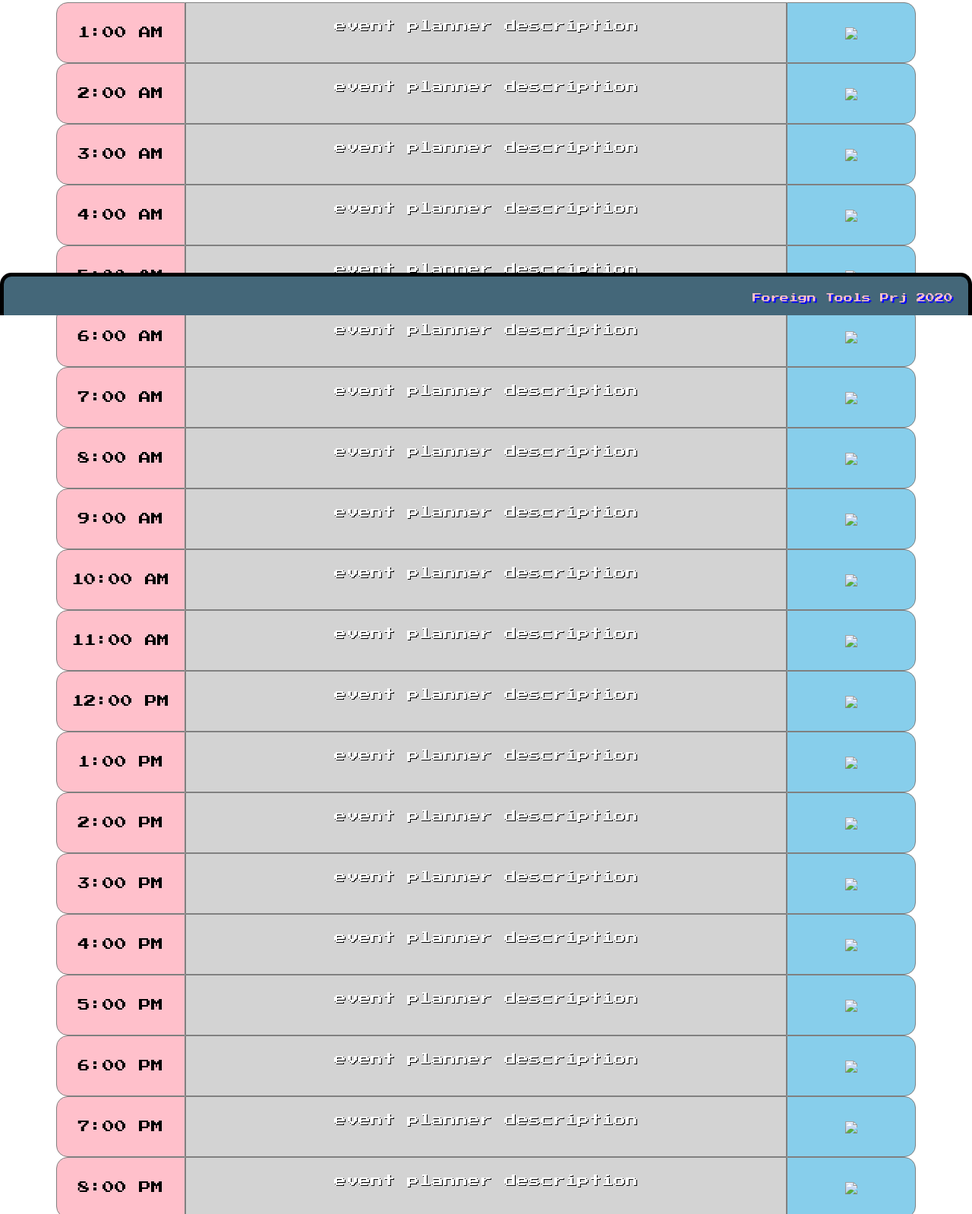
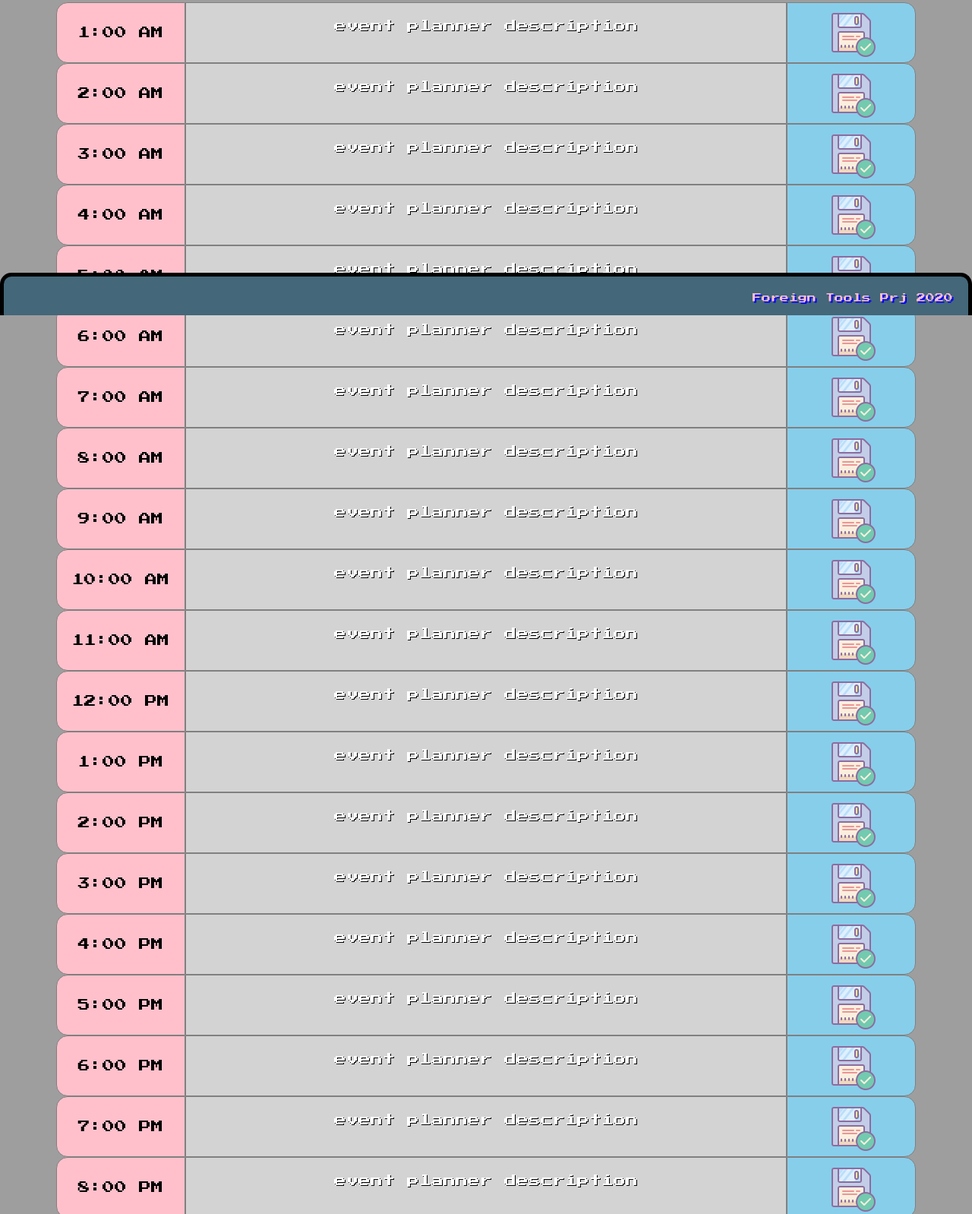
Before and after one commit to Ryuku72/05WorkDayScheduler, a plain HTML site: page index.html in a window 1280 px wide. Shown: the part 385-1983 px from the top of the page at 76% size. Drawn offline with nearby package versions, Linux system fonts and the light colour scheme; the site is published under a folder, as on GitHub Pages, so addresses that start at the root find nothing.

Commit message:
fixed pictures

```diff
--- a/index.html
+++ b/index.html
@@ -34,7 +34,7 @@
         <span class="short-text">1AM</span>
       </div>
       <textarea class="time01 description" row="1" placeholder="event planner description"></textarea>
-      <button id="time01AM" class="saveBtn" type="submit"><img src="/assets/save.png" class="saveImage"/></button>
+      <button id="time01AM" class="saveBtn" type="submit"><img src="./assets/save.png" class="saveImage"/></button>
     </div>
 
     <div class="grid">
@@ -43,7 +43,7 @@
         <span class="short-text">2AM</span>
       </div>
       <textarea class="time02 description" name="2:00am" row="1" placeholder="event planner description"></textarea>
-      <button id="time02AM" class="saveBtn"><img src="/assets/save.png" class="saveImage"/></button>
+      <button id="time02AM" class="saveBtn"><img src="./assets/save.png" class="saveImage"/></button>
     </div>
 
     <div class="grid">
@@ -52,7 +52,7 @@
         <span class="short-text">3AM</span>
       </div>
       <textarea class="time03 description" name="3:00am" row="1" placeholder="event planner description"></textarea>
-      <button id="time03AM" class="saveBtn"><img src="/assets/save.png" class="saveImage"/></button>
+      <button id="time03AM" class="saveBtn"><img src="./assets/save.png" class="saveImage"/></button>
     </div>
 
     <div class="grid">
@@ -61,7 +61,7 @@
         <span class="short-text">4AM</span>
       </div>
       <textarea class="time04 description" name="4:00am" row="1" placeholder="event planner description"></textarea>
-      <button id="time04AM" class="saveBtn"><img src="/assets/save.png" class="saveImage"/></button>
+      <button id="time04AM" class="saveBtn"><img src="./assets/save.png" class="saveImage"/></button>
     </div>
 
     <div class="grid">
@@ -70,7 +70,7 @@
         <span class="short-text">5AM</span>
       </div>
       <textarea class="time05 description" name="5:00am" row="1" placeholder="event planner description"></textarea>
-      <button id="time05AM" class="saveBtn"><img src="/assets/save.png" class="saveImage"/></button>
+      <button id="time05AM" class="saveBtn"><img src="./assets/save.png" class="saveImage"/></button>
     </div>
 
     <div class="grid">
@@ -79,7 +79,7 @@
         <span class="short-text">6AM</span>
       </div>
       <textarea class="time06 description" name="6:00am" row="1" placeholder="event planner description"></textarea>
-      <button id="time06AM" class="saveBtn"><img src="/assets/save.png" class="saveImage"/></button>
+      <button id="time06AM" class="saveBtn"><img src="./assets/save.png" class="saveImage"/></button>
     </div>
 
     <div class="grid">
@@ -88,7 +88,7 @@
         <span class="short-text">7AM</span>
       </div>
       <textarea class="time07 description" name="7:00am" row="1" placeholder="event planner description"></textarea>
-      <button id="time07AM" class="saveBtn"><img src="/assets/save.png" class="saveImage"/></button>
+      <button id="time07AM" class="saveBtn"><img src="./assets/save.png" class="saveImage"/></button>
     </div>
 
     <div class="grid">
@@ -97,7 +97,7 @@
         <span class="short-text">8AM</span>
       </div>
       <textarea class="time08 description" name="8:00am" row="1" placeholder="event planner description"></textarea>
-      <button id="time08AM" class="saveBtn"><img src="/assets/save.png" class="saveImage"/></button>
+      <button id="time08AM" class="saveBtn"><img src="./assets/save.png" class="saveImage"/></button>
     </div>
 
     <div class="grid">
@@ -106,7 +106,7 @@
         <span class="short-text">9AM</span>
       </div>
       <textarea class="time09 description" name="9:00am" row="1" placeholder="event planner description"></textarea>
-      <button id="time09AM" class="saveBtn"><img src="/assets/save.png" class="saveImage"/></button>
+      <button id="time09AM" class="saveBtn"><img src="./assets/save.png" class="saveImage"/></button>
     </div>
 
     <div class="grid">
@@ -115,7 +115,7 @@
         <span class="short-text">10AM</span>
       </div>
       <textarea class="time10 description" name="10:00am" row="1" placeholder="event planner description"></textarea>
-      <button id="time10AM" class="saveBtn"><img src="/assets/save.png" class="saveImage"/></button>
+      <button id="time10AM" class="saveBtn"><img src="./assets/save.png" class="saveImage"/></button>
     </div>
 
     <div class="grid">
@@ -124,7 +124,7 @@
         <span class="short-text">11AM</span>
       </div>
       <textarea class="time11 description" name="11:00am" row="1" placeholder="event planner description"></textarea>
-      <button id="time11AM" class="saveBtn"><img src="/assets/save.png" class="saveImage"/></button>
+      <button id="time11AM" class="saveBtn"><img src="./assets/save.png" class="saveImage"/></button>
     </div>
 
     <div class="grid">
@@ -133,7 +133,7 @@
         <span class="short-text">12PM</span>
       </div>
       <textarea class="time12 description" name="12:00pm" row="1" placeholder="event planner description"></textarea>
-      <button id="time12PM" class="saveBtn"><img src="/assets/save.png" class="saveImage"/></button>
+      <button id="time12PM" class="saveBtn"><img src="./assets/save.png" class="saveImage"/></button>
     </div>
 
     <div class="grid">
@@ -142,7 +142,7 @@
         <span class="short-text">1PM</span>
       </div>
       <textarea class="time13 description" name="1:00pm" row="1" placeholder="event planner description"></textarea>
-      <button id="time01PM" class="saveBtn"><img src="/assets/save.png" class="saveImage"/></button>
+      <button id="time01PM" class="saveBtn"><img src="./assets/save.png" class="saveImage"/></button>
     </div>
 
     <div class="grid">
@@ -151,7 +151,7 @@
         <span class="short-text">2PM</span>
       </div>
       <textarea class="time14 description" name="2:00pm" row="1" placeholder="event planner description"></textarea>
-      <button id="time02PM" class="saveBtn"><img src="/assets/save.png" class="saveImage"/></button>
+      <button id="time02PM" class="saveBtn"><img src="./assets/save.png" class="saveImage"/></button>
     </div>
 
     <div class="grid">
@@ -160,7 +160,7 @@
         <span class="short-text">3PM</span>
       </div>
       <textarea class="time15 description" name="3:00pm" row="1" placeholder="event planner description"></textarea>
-      <button id="time03PM" class="saveBtn"><img src="/assets/save.png" class="saveImage"/></button>
+      <button id="time03PM" class="saveBtn"><img src="./assets/save.png" class="saveImage"/></button>
     </div>
 
     <div class="grid">
@@ -169,7 +169,7 @@
         <span class="short-text">4PM</span>
       </div>
       <textarea class="time16 description" name="4:00pm" row="1" placeholder="event planner description"></textarea>
-      <button id="time04PM" class="saveBtn"><img src="/assets/save.png" class="saveImage"/></button>
+      <button id="time04PM" class="saveBtn"><img src="./assets/save.png" class="saveImage"/></button>
     </div>
 
     <div class="grid">
@@ -178,7 +178,7 @@
         <span class="short-text">5PM</span>
       </div>
       <textarea class="time17 description" name="5:00pm" row="1" placeholder="event planner description"></textarea>
-      <button id="time05PM" class="saveBtn"><img src="/assets/save.png" class="saveImage"/></button>
+      <button id="time05PM" class="saveBtn"><img src="./assets/save.png" class="saveImage"/></button>
     </div>
 
     <div class="grid">
@@ -187,7 +187,7 @@
         <span class="short-text">6PM</span>
       </div>
       <textarea class="time18 description" name="6:00pm" row="1" placeholder="event planner description"></textarea>
-      <button id="time06PM" class="saveBtn"><img src="/assets/save.png" class="saveImage"/></button>
+      <button id="time06PM" class="saveBtn"><img src="./assets/save.png" class="saveImage"/></button>
     </div>
 
     <div class="grid">
@@ -196,7 +196,7 @@
         <span class="short-text">7PM</span>
       </div>
       <textarea class="time19 description" name="7:00pm" row="1" placeholder="event planner description"></textarea>
-      <button id="time07PM" class="saveBtn"><img src="/assets/save.png" class="saveImage"/></button>
+      <button id="time07PM" class="saveBtn"><img src="./assets/save.png" class="saveImage"/></button>
     </div>
 
     <div class="grid">
@@ -205,7 +205,7 @@
         <span class="short-text">8PM</span>
       </div>
       <textarea class="time20 description" name="8:00pm" row="1" placeholder="event planner description"></textarea>
-      <button id="time08PM" class="saveBtn"><img src="/assets/save.png" class="saveImage"/></button>
+      <button id="time08PM" class="saveBtn"><img src="./assets/save.png" class="saveImage"/></button>
     </div>
 
     <div class="grid">
@@ -214,7 +214,7 @@
         <span class="short-text">9PM</span>
       </div>
       <textarea class="time21 description" name="9:00pm" row="1" placeholder="event planner description"></textarea>
-      <button id="time09PM" class="saveBtn"><img src="/assets/save.png" class="saveImage"/></button>
+      <button id="time09PM" class="saveBtn"><img src="./assets/save.png" class="saveImage"/></button>
     </div>
 
     <div class="grid">
@@ -223,7 +223,7 @@
         <span class="short-text">10PM</span>
       </div>
       <textarea class="time22 description" name="10:00pm" row="1" placeholder="event planner description"></textarea>
-      <button id="time10PM" class="saveBtn"><img src="/assets/save.png" class="saveImage"/></button>
+      <button id="time10PM" class="saveBtn"><img src="./assets/save.png" class="saveImage"/></button>
     </div>
 
     <div class="grid">
@@ -232,7 +232,7 @@
         <span class="short-text">11PM</span>
       </div>
       <textarea class="time23 description" name="11:00pm" row="1" placeholder="event planner description"></textarea>
-      <button id="time11PM" class="saveBtn"><img src="/assets/save.png" class="saveImage"/></button>
+      <button id="time11PM" class="saveBtn"><img src="./assets/save.png" class="saveImage"/></button>
     </div>
 
     <div class="grid">
@@ -241,7 +241,7 @@
         <span class="short-text">12AM</span>
       </div>
       <textarea class="time24 description" name="12:00am" row="1" placeholder="event planner description"></textarea>
-      <button id="time12AM" class="saveBtn"><img src="/assets/save.png" class="saveImage"/></button>
+      <button id="time12AM" class="saveBtn"><img src="./assets/save.png" class="saveImage"/></button>
     </div>
   </div>
 
--- a/style.css
+++ b/style.css
@@ -55,13 +55,13 @@ body {
 	font-size: 16px;
 	line-height: 1;
 	background-color: white;
-	background-image: url('/assets/stars.gif');
+	background-image: url('./assets/stars.gif');
 	background-size: 100% 100%;
   }
 
   .jumbotron {
 	text-align: center;
-	background-image: url('/assets/sheep.gif'), url('/assets/cat.gif'), url('/assets/dog.gif');
+	background-image: url('./assets/sheep.gif'), url('./assets/cat.gif'), url('./assets/dog.gif');
 	background-position: left, center, right;
 	background-repeat: no-repeat, no-repeat, no-repeat;
 	background-color: black;
```
